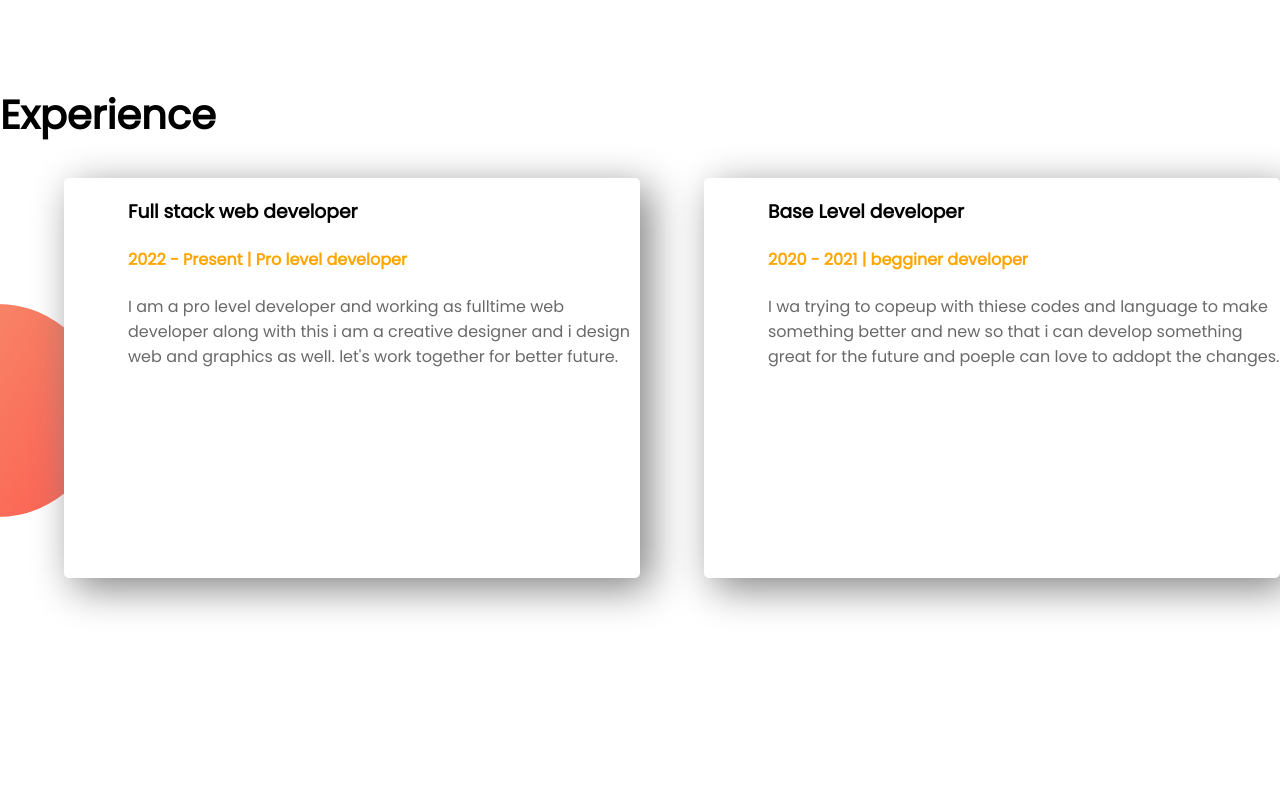
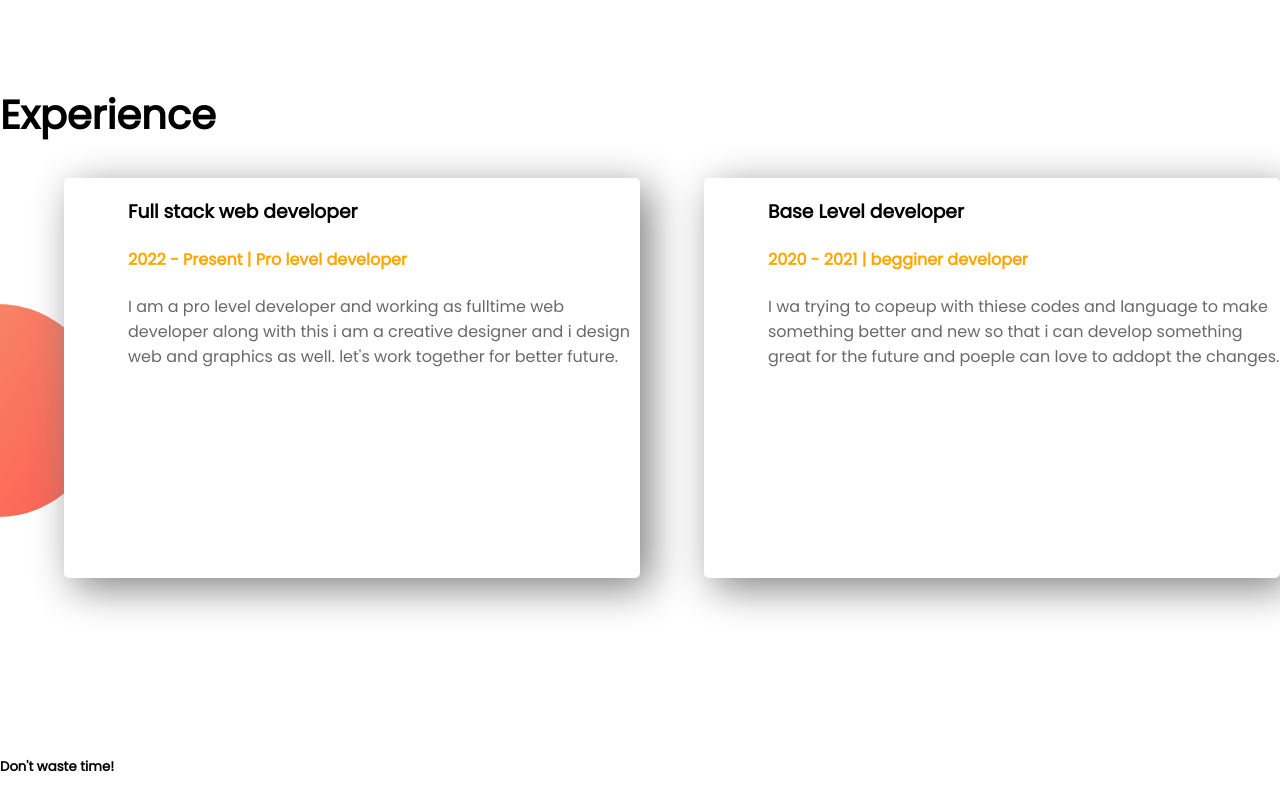
Before and after one commit to nayem2000/mustafijur-portfolio, a plain HTML site: page index.html in a window 1280 px wide. Shown: the part 1248-2048 px from the top of the page. Before the commit the page ends 1983 px from the top, so only its background shows below. Drawn offline with Linux system fonts and the light colour scheme.

Commit message:
two days lost

```diff
--- a/index.html
+++ b/index.html
@@ -55,5 +55,8 @@
     </section>
 
 
+    <h5>Don't waste time!</h5>
+
+
 </body>
 </html>
```
